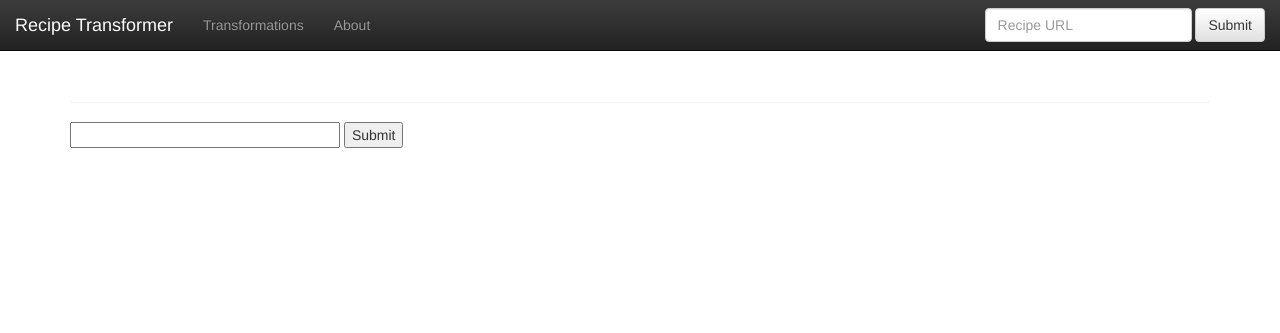
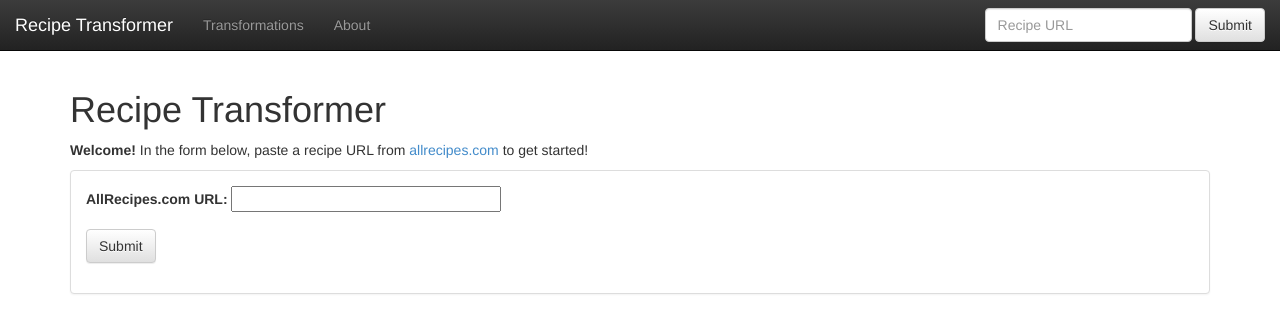
Before and after one commit to tsaxton/recipe-changer, a Flask app: page / in a window 1280 px wide. Shown: the top 333 px of the page. Run offline with Flask 2, Linux system fonts and the light colour scheme; some libraries are stand-ins or nearby versions.

Commit message:
Bootstrapped main page

```diff
--- a/templates/promptUser.html
+++ b/templates/promptUser.html
@@ -1,12 +1,24 @@
 {% extends "layout.html" %}
 {% block body %}
-	{% if error != None %}
-	<div class="alert">
+	{% if error == '' %}
+	<div class="alert alert-danger">
 		{{ error }}
 	</div>
 	{% endif %}
-    <form action="{{ url_for('getOriginalRecipe') }}" method=post class=getOriginalRecipe>
-		<input type="text" size="30" name="url"/>
-        <input type="submit"/>
-    </form>
+	<h1>Recipe Transformer</h1>
+	<p><strong>Welcome!</strong> In the form below, paste a recipe URL from <a href="http://www.allrecipes.com" target="_blank">allrecipes.com</a> to get started!</p>
+
+	<div class="panel panel-default">
+		  <div class="panel-body">
+    		<form action="{{ url_for('getOriginalRecipe') }}" method="post" class="getOriginalRecipe" role="form">
+				<div class="form-group">
+					<label for="url">AllRecipes.com URL:</label>
+					<input type="text" size="30" id="url" name="url"/>
+				</div>
+				<div class="form-group">
+        			<input type="submit" class="btn btn-default btn-large" value="Submit"/>
+    			</div>
+    		</form>
+    	</div>
+    </div>
 {% endblock %}
```
